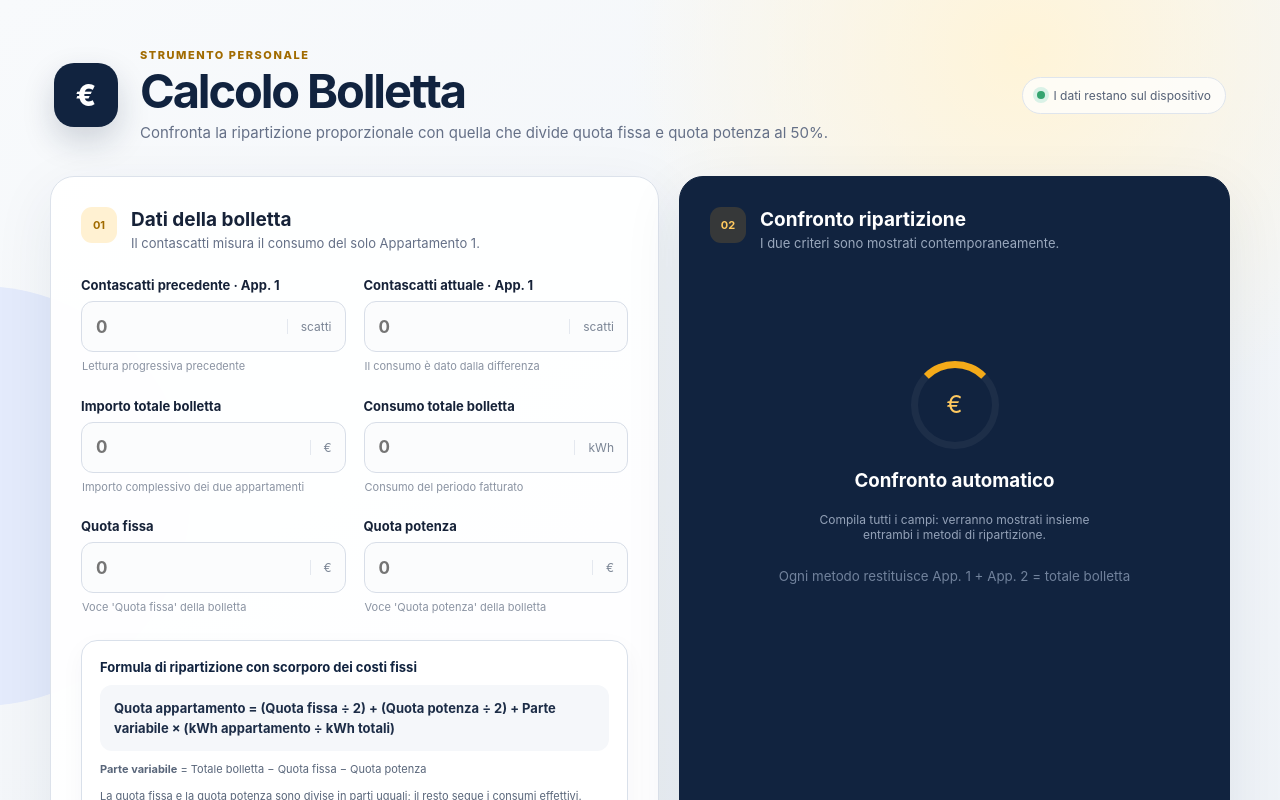
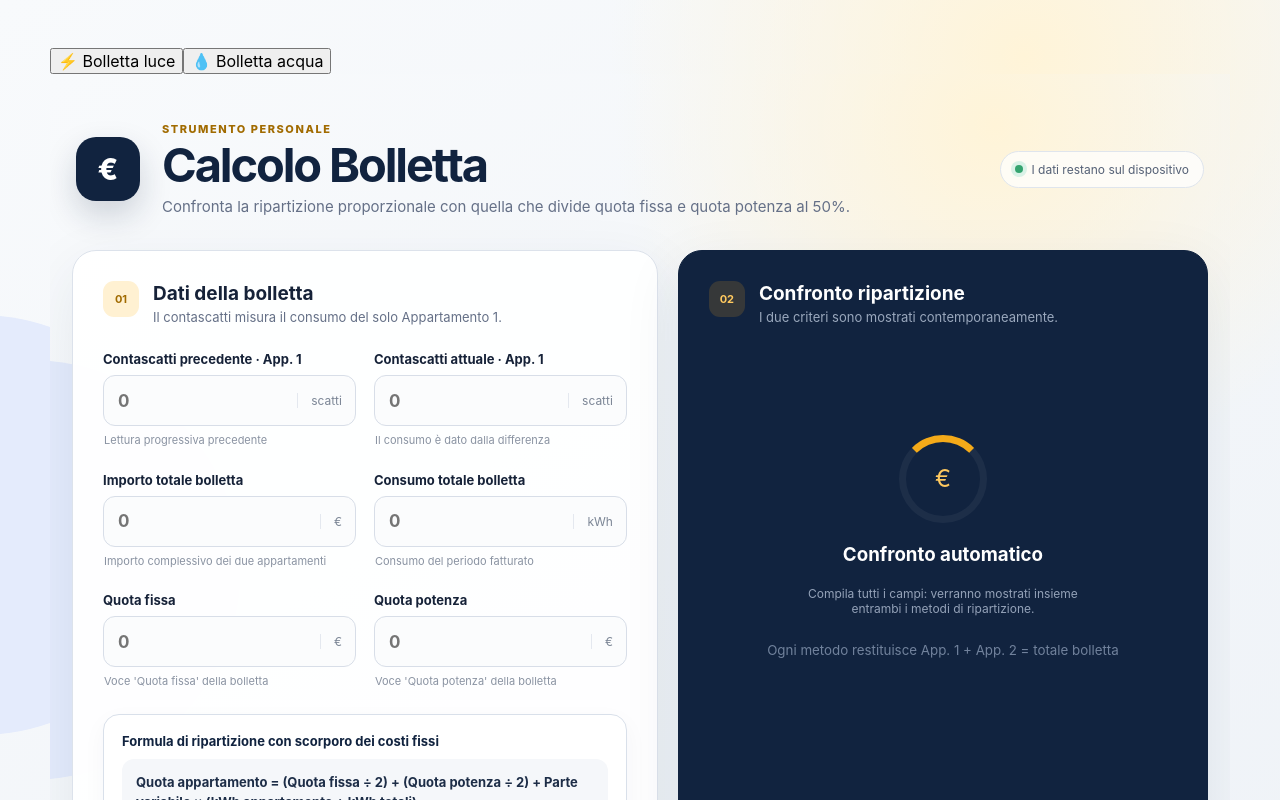
Before and after one commit to jackpinna-boop/calcolo-bolletta, a React (Vite) app: page / in a window 1280 px wide. Shown: the top 800 px of the page. Built offline with nearby package versions, Linux system fonts and the light colour scheme.

Commit message:
Add utility selector while preserving electricity calculations

```diff
--- a/src/main.tsx
+++ b/src/main.tsx
@@ -1,6 +1,7 @@
 import React, { useEffect, useMemo, useState } from "react";
 import ReactDOM from "react-dom/client";
 import "./style.css";
+import WaterApp from "./WaterApp";
 
 type FormState = {
   previous: string;
@@ -62,7 +63,7 @@ function Field({ id, label, hint, suffix, value, onChange, error }: {
   );
 }
 
-function App() {
+function ElectricityApp() {
   const [form, setForm] = useState<FormState>(emptyForm);
   const [details, setDetails] = useState(false);
   const [notice, setNotice] = useState(false);
@@ -238,4 +239,25 @@ function App() {
   );
 }
 
+function App() {
+  const [utility, setUtility] = useState<"electricity" | "water">("electricity");
+  return <main>
+    <div className="ambient one" /><div className="ambient two" />
+    <section className="shell">
+      <nav className="utility-switch" aria-label="Seleziona utenza">
+        <button type="button" className={utility === "electricity" ? "active" : ""} aria-pressed={utility === "electricity"} onClick={() => setUtility("electricity")}>⚡ Bolletta luce</button>
+        <button type="button" className={utility === "water" ? "active water-tab" : ""} aria-pressed={utility === "water"} onClick={() => setUtility("water")}>💧 Bolletta acqua</button>
+      </nav>
+      {utility === "electricity" ? <ElectricityApp /> : <>
+        <header className="water-header">
+          <div className="logo water-logo">💧</div>
+          <div><p className="eyebrow water-eyebrow">Strumento personale</p><h1>Calcolo Bolletta</h1><p className="intro">Ripartisci la bolletta idrica tra due appartamenti in base ai consumi rilevati.</p></div>
+          <div className="privacy"><i />I dati restano sul dispositivo</div>
+        </header>
+        <WaterApp />
+        <footer>Le letture sono progressive · Il consumo fatturato riguarda il singolo periodo · I calcoli avvengono nel browser</footer>
+      </>}
+    </section>
+  </main>;
+}
 ReactDOM.createRoot(document.getElementById("root")!).render(<React.StrictMode><App /></React.StrictMode>);
```
